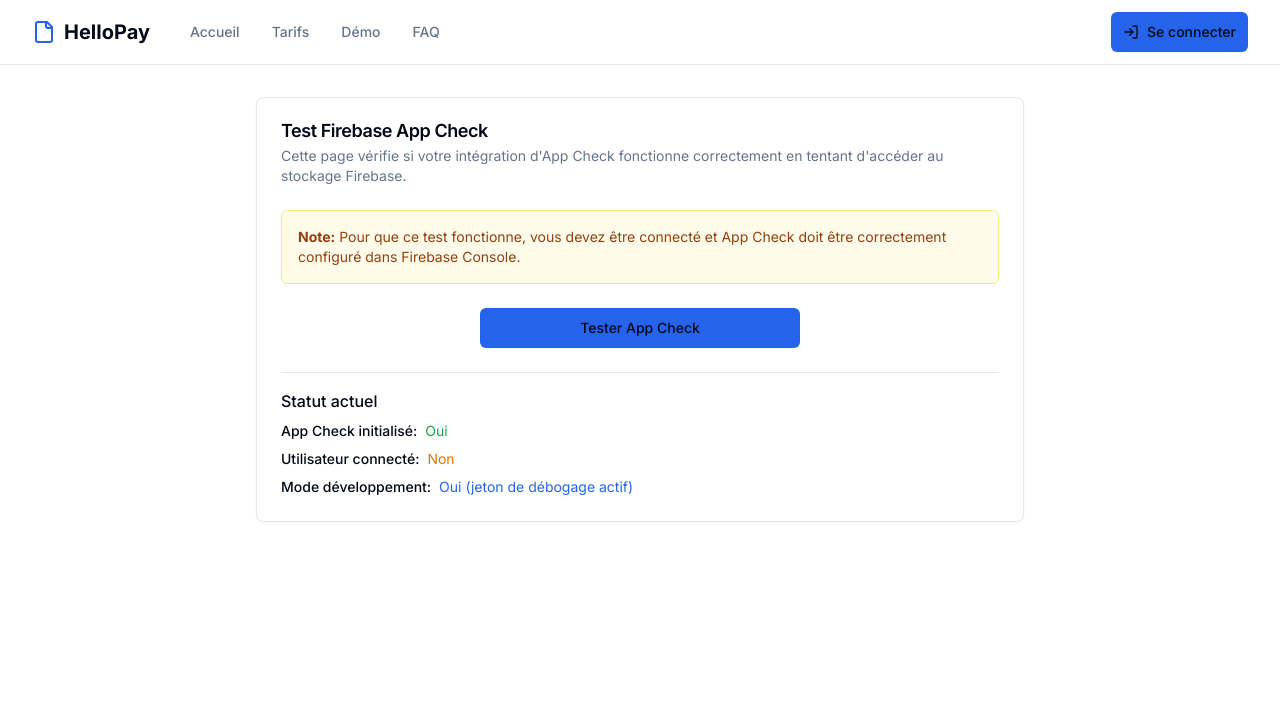
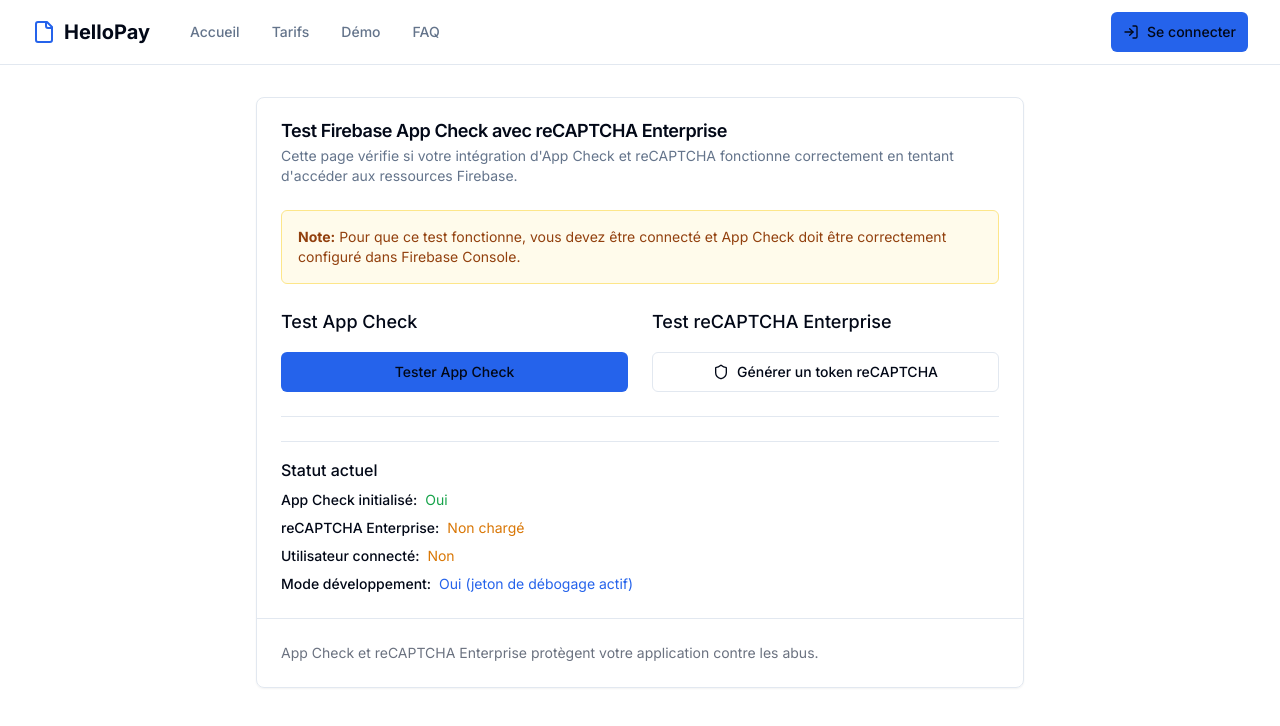
Before and after one commit to AmirAnfield/hellopay, a Next.js app: page /test-appcheck in a window 1280 px wide. Shown: the top 726 px of the page. Built offline with nearby package versions, Linux system fonts and the light colour scheme; no server answers.

Commit message:
feat(security): Intégration de reCAPTCHA Enterprise pour App Check

```diff
--- a/src/app/layout.tsx
+++ b/src/app/layout.tsx
@@ -5,6 +5,7 @@
 import NavBar from "@/components/NavBar";
 import { Providers } from "./providers";
 import { cn } from "@/lib/utils";
+import Script from 'next/script'
 
 const inter = Inter({ subsets: ["latin"] });
 
@@ -24,6 +25,10 @@
         <ThemeScript />
       </head>
       <body className={cn(inter.className, "min-h-screen bg-background")}>
+        <Script
+          src="https://www.google.com/recaptcha/enterprise.js?render=6LdUnwUrAAAAAL3u-4zxXrmXOCLMBEVLjkkd2Y4_"
+          strategy="afterInteractive"
+        />
         <Providers>
           <div className="flex min-h-screen flex-col">
             <NavBar />
--- a/src/app/test-appcheck/page.tsx
+++ b/src/app/test-appcheck/page.tsx
@@ -1,16 +1,32 @@
 'use client';
 
 import { useState, useEffect } from 'react';
-import { Card, CardContent, CardDescription, CardHeader, CardTitle } from '@/components/ui/card';
+import { Card, CardContent, CardDescription, CardHeader, CardTitle, CardFooter } from '@/components/ui/card';
 import { Button } from '@/components/ui/button';
-import { Loader2, CheckCircle, XCircle } from 'lucide-react';
+import { Loader2, CheckCircle, XCircle, Shield } from 'lucide-react';
 import { getStorage, ref, listAll } from 'firebase/storage';
 import { auth, appCheck } from '@/lib/firebase';
+import useRecaptcha from '@/hooks/useRecaptcha';
+import { Separator } from '@/components/ui/separator';
 
 export default function TestAppCheckPage() {
   const [isLoading, setIsLoading] = useState(false);
   const [result, setResult] = useState<{ success: boolean; message: string } | null>(null);
   const [user, setUser] = useState(auth.currentUser);
+
+  // Utiliser notre hook reCAPTCHA
+  const { executeRecaptcha, status: recaptchaStatus, error: recaptchaError } = useRecaptcha({
+    action: 'test_app_check'
+  });
+
+  // État pour le token reCAPTCHA
+  const [recaptchaResult, setRecaptchaResult] = useState<{
+    token: string | null;
+    timestamp: number | null;
+  }>({
+    token: null,
+    timestamp: null
+  });
 
   useEffect(() => {
     const unsubscribe = auth.onAuthStateChanged((user) => {
@@ -28,7 +44,7 @@
       if (!appCheck && typeof window !== 'undefined') {
         setResult({
           success: false,
-          message: "App Check n'est pas initialisé. La requête risque d'échouer."
+          message: "App Check n&apos;est pas initialisé. La requête risque d&apos;échouer."
         });
       }
 
@@ -36,7 +52,7 @@
       if (!user) {
         setResult({
           success: false,
-          message: "Utilisateur non authentifié. Veuillez vous connecter d'abord."
+          message: "Utilisateur non authentifié. Veuillez vous connecter d&apos;abord."
         });
         setIsLoading(false);
         return;
@@ -64,14 +80,27 @@
     }
   };
 
+  // Tester reCAPTCHA Enterprise
+  const testRecaptcha = async () => {
+    try {
+      const token = await executeRecaptcha('test_action');
+      setRecaptchaResult({
+        token: token,
+        timestamp: Date.now()
+      });
+    } catch (error) {
+      console.error('Erreur reCAPTCHA:', error);
+    }
+  };
+
   return (
     <div className="container max-w-3xl mx-auto py-8">
       <Card>
         <CardHeader>
-          <CardTitle>Test Firebase App Check</CardTitle>
+          <CardTitle>Test Firebase App Check avec reCAPTCHA Enterprise</CardTitle>
           <CardDescription>
-            Cette page vérifie si votre intégration d'App Check fonctionne correctement
-            en tentant d'accéder au stockage Firebase.
+            Cette page vérifie si votre intégration d'App Check et reCAPTCHA fonctionne
+            correctement en tentant d'accéder aux ressources Firebase.
           </CardDescription>
         </CardHeader>
         <CardContent className="space-y-6">
@@ -82,8 +111,10 @@
             </p>
           </div>
 
-          <div className="flex flex-col items-center gap-4">
-            <div className="w-full max-w-xs">
+          <div className="grid grid-cols-1 md:grid-cols-2 gap-6">
+            {/* Test App Check */}
+            <div className="space-y-4">
+              <h3 className="text-lg font-medium">Test App Check</h3>
               <Button
                 onClick={testAppCheck}
                 disabled={isLoading}
@@ -98,7 +129,6 @@
                   'Tester App Check'
                 )}
               </Button>
-            </div>
 
               {result && (
                 <div className={`mt-4 p-4 border rounded-md w-full ${
@@ -123,6 +153,64 @@
               )}
             </div>
 
+            {/* Test reCAPTCHA */}
+            <div className="space-y-4">
+              <h3 className="text-lg font-medium">Test reCAPTCHA Enterprise</h3>
+              <Button
+                onClick={testRecaptcha}
+                disabled={recaptchaStatus === 'loading'}
+                className="w-full"
+                variant="outline"
+              >
+                {recaptchaStatus === 'loading' ? (
+                  <>
+                    <Loader2 className="mr-2 h-4 w-4 animate-spin" />
+                    Génération du token...
+                  </>
+                ) : (
+                  <>
+                    <Shield className="mr-2 h-4 w-4" />
+                    Générer un token reCAPTCHA
+                  </>
+                )}
+              </Button>
+
+              {recaptchaResult.token && (
+                <div className="mt-4 p-4 border rounded-md w-full bg-blue-50 border-blue-200">
+                  <div className="space-y-2">
+                    <div className="flex justify-between items-center">
+                      <p className="font-medium text-blue-700">Token généré</p>
+                      <span className="text-xs text-blue-600">
+                        {new Date(recaptchaResult.timestamp || 0).toLocaleTimeString()}
+                      </span>
+                    </div>
+                    <div className="bg-white p-2 rounded border border-blue-100">
+                      <p className="text-xs text-gray-600 break-all">
+                        {recaptchaResult.token}
+                      </p>
+                    </div>
+                    <p className="text-xs text-blue-600">
+                      Ce token est valide pendant 2 minutes et peut être envoyé au backend.
+                    </p>
+                  </div>
+                </div>
+              )}
+
+              {recaptchaError && (
+                <div className="mt-4 p-4 border rounded-md w-full bg-red-50 border-red-200">
+                  <div className="flex items-start gap-2">
+                    <XCircle className="h-5 w-5 text-red-500 mt-0.5" />
+                    <p className="text-sm text-red-700">
+                      Erreur: {recaptchaError.message}
+                    </p>
+                  </div>
+                </div>
+              )}
+            </div>
+          </div>
+
+          <Separator className="my-6" />
+
           <div className="border-t pt-4 mt-6">
             <h3 className="font-medium mb-2">Statut actuel</h3>
             <ul className="space-y-2 text-sm">
@@ -132,6 +220,14 @@
                   <span className="text-green-600">Oui</span>
                 ) : (
                   <span className="text-red-600">Non</span>
+                )}
+              </li>
+              <li className="flex items-center gap-2">
+                <span className="font-medium">reCAPTCHA Enterprise:</span>
+                {typeof window !== 'undefined' && window.grecaptcha && window.grecaptcha.enterprise ? (
+                  <span className="text-green-600">Chargé</span>
+                ) : (
+                  <span className="text-amber-600">Non chargé</span>
                 )}
               </li>
               <li className="flex items-center gap-2">
@@ -151,6 +247,11 @@
             </ul>
           </div>
         </CardContent>
+        <CardFooter className="flex justify-between border-t pt-6">
+          <p className="text-sm text-gray-500">
+            App Check et reCAPTCHA Enterprise protègent votre application contre les abus.
+          </p>
+        </CardFooter>
       </Card>
     </div>
   );
--- /dev/null
+++ b/src/hooks/useRecaptcha.ts
@@ -0,0 +1,90 @@
+import { useState, useCallback } from 'react';
+
+// Type pour window.grecaptcha.enterprise
+declare global {
+  interface Window {
+    grecaptcha: {
+      enterprise: {
+        ready: (callback: () => void) => void;
+        execute: (siteKey: string, options: { action: string }) => Promise<string>;
+      };
+    };
+  }
+}
+
+type RecaptchaStatus = 'idle' | 'loading' | 'success' | 'error';
+
+interface UseRecaptchaOptions {
+  siteKey?: string;
+  action?: string;
+}
+
+/**
+ * Hook pour utiliser reCAPTCHA Enterprise dans l'application
+ */
+export const useRecaptcha = (options?: UseRecaptchaOptions) => {
+  const [token, setToken] = useState<string | null>(null);
+  const [status, setStatus] = useState<RecaptchaStatus>('idle');
+  const [error, setError] = useState<Error | null>(null);
+
+  // Paramètres par défaut
+  const siteKey = options?.siteKey || '6LdUnwUrAAAAAL3u-4zxXrmXOCLMBEVLjkkd2Y4_';
+  const defaultAction = options?.action || 'default_action';
+
+  /**
+   * Exécute reCAPTCHA et récupère un token
+   * @param action Action spécifique (login, submit_form, etc.)
+   * @returns Token reCAPTCHA
+   */
+  const executeRecaptcha = useCallback(async (action?: string): Promise<string | null> => {
+    // Réinitialiser l'état
+    setStatus('loading');
+    setError(null);
+
+    try {
+      // Vérifier si reCAPTCHA est chargé
+      if (!window.grecaptcha || !window.grecaptcha.enterprise) {
+        throw new Error('reCAPTCHA n\'est pas chargé. Assurez-vous que le script est bien inclus.');
+      }
+
+      // Utiliser l'action spécifiée ou celle par défaut
+      const actionToUse = action || defaultAction;
+
+      // Exécuter reCAPTCHA
+      return new Promise<string>((resolve, reject) => {
+        window.grecaptcha.enterprise.ready(async () => {
+          try {
+            const newToken = await window.grecaptcha.enterprise.execute(
+              siteKey,
+              { action: actionToUse }
+            );
+
+            setToken(newToken);
+            setStatus('success');
+            resolve(newToken);
+          } catch (err) {
+            const error = err instanceof Error ? err : new Error('Erreur inconnue');
+            setError(error);
+            setStatus('error');
+            reject(error);
+          }
+        });
+      });
+    } catch (err) {
+      const error = err instanceof Error ? err : new Error('Erreur inconnue');
+      setError(error);
+      setStatus('error');
+      return null;
+    }
+  }, [siteKey, defaultAction]);
+
+  return {
+    executeRecaptcha,
+    token,
+    status,
+    error,
+    isLoading: status === 'loading'
+  };
+};
+
+export default useRecaptcha;
```
Also changed, not shown: src/lib/firebase.ts (+23 -7 lines). Lines whose indentation alone changed are shown as unchanged.
